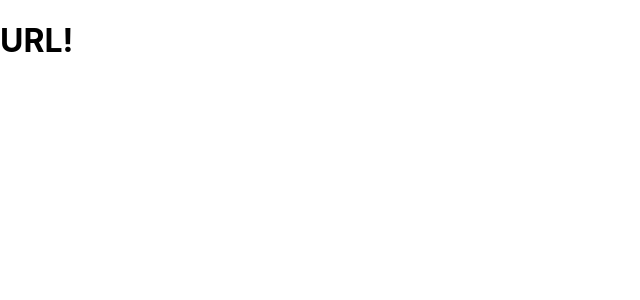
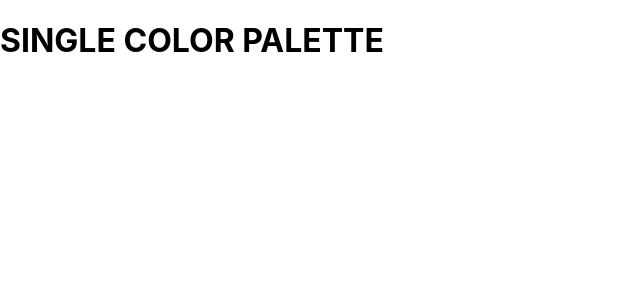
Before and after one commit to spencerhaugh/color-project, a React (Create React App) app: page /palette/1/1 in a window 1280 px wide. Shown: the top 300 px of the page, without its empty margins (0-640 px from the left). Built offline with nearby package versions, Linux system fonts and the light colour scheme.

Commit message:
Add SinglecolorPalette and Link

```diff
--- a/src/App.js
+++ b/src/App.js
@@ -4,6 +4,7 @@ import { generatePalette } from './colorHelpers';
 import Palette from './Palette';
 import PaletteList from './PaletteList';
 import seedColors from './seedColors';
+import SingleColorPalette from './SingleColorPalette';
 
 function App() {
   function findPalette(id) {
@@ -28,7 +29,7 @@ function App() {
         )}
       />
       <Route exact
-        path='/palette/:paletteId/:colorId' render={() => <h1>URL!</h1>} />
+        path='/palette/:paletteId/:colorId' render={() => <SingleColorPalette />} />
     </Switch>
   );
 }
--- a/src/ColorBox.js
+++ b/src/ColorBox.js
@@ -17,7 +17,7 @@ export default class ColorBox extends Component {
         })
     };
     render() {
-        const { name, background } = this.props;
+        const { name, background, moreUrl } = this.props;
         const { copied } = this.state;
         return (
             <CopyToClipboard text={background} onCopy={this.changeCopyState}>
@@ -33,7 +33,7 @@ export default class ColorBox extends Component {
                         </div>
                         <button className='copy-button'>Copy</button>
                     </div>
-                    <Link to="/" onClick={e => e.stopPropagation()}>
+                    <Link to={moreUrl} onClick={e => e.stopPropagation()}>
                         <span className='see-more'>More</span>
                     </Link>
 
--- a/src/Palette.js
+++ b/src/Palette.js
@@ -22,14 +22,23 @@ export default class Palette extends Component {
         this.setState({ format })
     };
     render() {
-        const { colors, paletteName, emoji } = this.props.palette;
+        const { colors, paletteName, emoji, id } = this.props.palette;
         const { level, format } = this.state;
         const colorBoxes = colors[level].map(color => (
-            <ColorBox background={color[format]} name={color.name} key={color.id} />
+            <ColorBox
+                background={color[format]}
+                name={color.name}
+                key={color.id}
+                moreUrl={`/palette/${id}/${color.id}`}
+            />
         ));
         return (
             <div className='Palette'>
-                <Navbar level={level} changeLevel={this.changeLevel} handleChange={this.changeFormat} />
+                <Navbar
+                    level={level}
+                    changeLevel={this.changeLevel}
+                    handleChange={this.changeFormat}
+                />
                 <div className='Palette-colors'>
                     {colorBoxes}
                 </div>
--- /dev/null
+++ b/src/SingleColorPalette.js
@@ -0,0 +1,11 @@
+import React, { Component } from 'react'
+
+export default class SingleColorPalette extends Component {
+    render() {
+        return (
+            <div>
+                <h1>SINGLE COLOR PALETTE</h1>
+            </div>
+        )
+    }
+}
```
